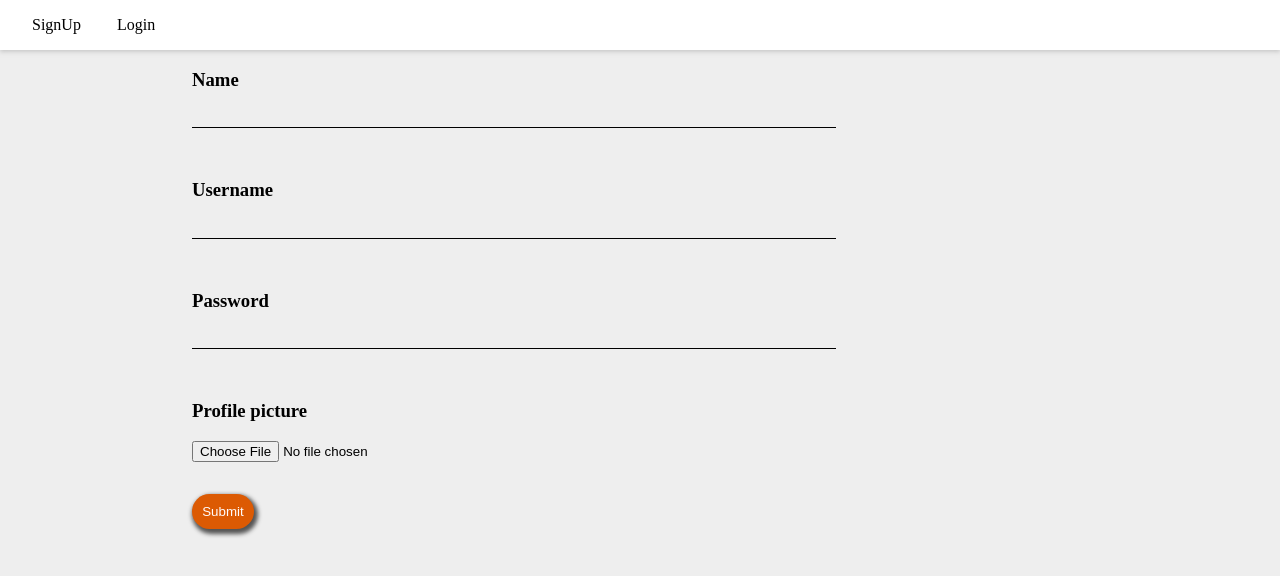
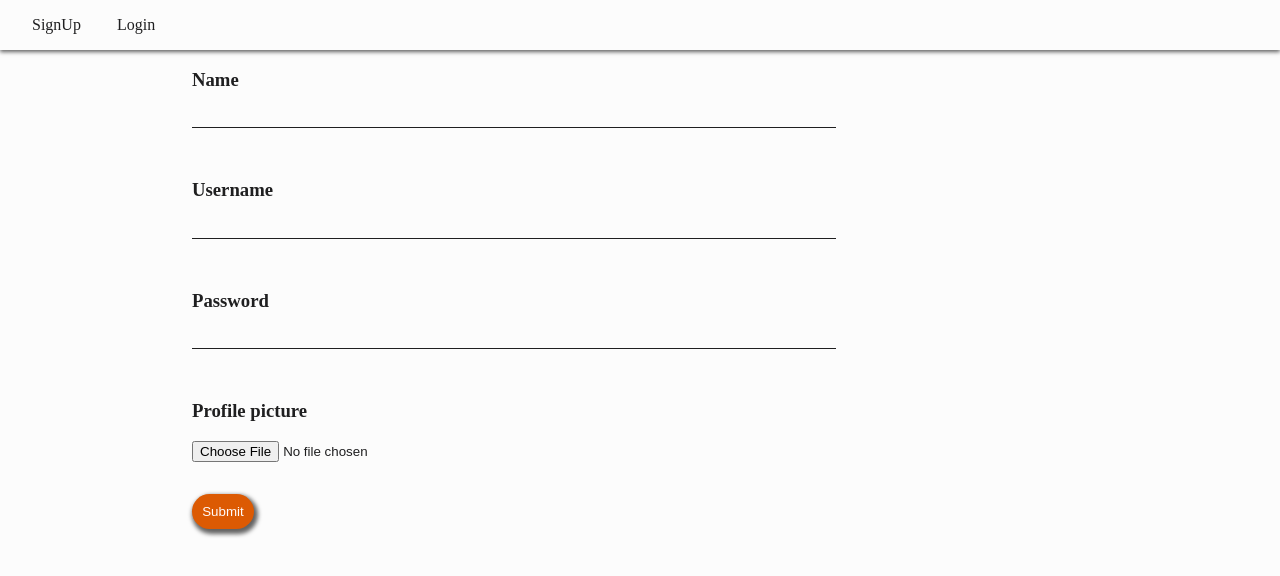
Before and after one commit to JaleelR/capstoneproject, a Flask app: page /register in a window 1280 px wide; the page is wider, and only the part inside the window is pictured. Shown: the top 576 px of that part. Run offline with Flask 3, Linux system fonts and the light colour scheme; some libraries are stand-ins or nearby versions.

Commit message:
finished project, a whole lot to fix up lol

```diff
--- a/Forms.py
+++ b/Forms.py
@@ -25,4 +25,4 @@ class MakePostForm(FlaskForm):
 
 
 class EditPostForm(FlaskForm):
-    text = TextAreaField("content", validators=[InputRequired()])
+    text = StringField("content", validators=[InputRequired()])
--- a/app.py
+++ b/app.py
@@ -339,15 +339,19 @@ def likeposts(post_id):
         new_like = Like(user_id=user.id, post_id=post.id)
         db.session.add(new_like)
         db.session.commit()
-        return f"successfully liked"
+
+        return  (f"successfully liked")
 
 
 
 
-@app.route("/users/<int:user_id>/likes")
+@app.route("/user/<int:user_id>/likes")
 def userlikes(user_id):
-    if not g.user:
-        flash("please sign up first", "danger")
-        return redirect("/register")
-    user = User.query.get_or_404(user_id)
-    return render_template("users/likes.html", user = user)
+
+        if not g.user:
+            flash("please sign up first", "danger")
+            return redirect("/register")
+        user = User.query.get_or_404(user_id)
+        mylikes = Like.query.filter(Like.user_id == user.id ).order_by(Like.id.desc()).all()
+
+        return render_template("users/likes.html", user = user, likes = mylikes)
--- a/static/app-css.css
+++ b/static/app-css.css
@@ -1,13 +1,71 @@
 
 /* //////////////register.html login.html and edituser.html////////////// */
+
+:root {
+  --light: #fcfcfc;
+  --motivateorange:  rgb(220, 90, 3);
+  --null: #8a8a8a;
+  --dark: rgb(31, 31, 32);
+  --darkshadow: rgb(59, 59, 59);
+  --lightshadow: rgb(99, 99, 99);
+}
+
+.light {
+    --bg: var(--light);
+    --text: var(--dark);
+   --shadow: var(--lightshadow);
+}
+
+.dark{
+--bg: var(--dark);
+--text: var(--light);
+--shadow: var(--darkshadow);
+}
+
 
 body{
     padding: 0;
     margin: 0;
     overflow-x: hidden;
-    background-color: rgb(238, 238, 238);
+
     width:100%;
+    color: var(--text);
+background-color: var(--bg);
 }
+
+
+/* ///////// navbar /////////// */
+
+h1 {
+    display: inline-block;
+     margin-left: 30%;
+}
+
+.navbar {
+background-color: var(--bg);
+color: var(--text);
+padding: 16px;
+box-shadow: 0px 2px 4px var(--shadow);
+}
+
+
+.navbar a:hover{
+    color: white;
+
+  background-color: rgb(220, 90, 3);
+}
+
+.navbar a {
+font: bold;
+ padding: 16px;
+text-decoration: none;
+color: var(--text)
+}
+
+
+
+
+
 
 
 
@@ -26,22 +84,24 @@ body{
 }
 .form #name{
 border: none;
-background-color: rgb(238, 238, 238);
-    border-bottom: 1px solid #000000;
+background-color: var(--bg);
+    border-bottom: 1px solid var(--text);
     width: 50%;
 
 }
 .form #username{
 border: none;
-background-color: rgb(238, 238, 238);
-    border-bottom: 1px solid #000000;
+color: var(--text);
+background-color: var(--bg);
+    border-bottom: 1px solid var(--text);
     width: 50%;
 
 }
 .form #password{
 border: none;
-background-color: rgb(238, 238, 238);
-    border-bottom: 1px solid #000000;
+color: var(--text);
+background-color: var(--bg);
+    border-bottom: 1px solid var(--text);
     width: 50%;
 
 }
@@ -56,35 +116,15 @@ background-color: rgb(238, 238, 238);
 /* //////////////home.html//////////////// */
 
 
-/* ///////// navbar /////////// */
-
-h1 {
-    display: inline-block;
-     margin-left: 30%;
-}
-
-.navbar {
-background-color: rgb(255, 255, 255);
-padding: 16px;
-box-shadow: 0px 2px 4px rgba(165, 165, 165, 0.5);
-}
 
 
-.navbar a:hover{
-    color: white;
-
-  background-color: rgb(221, 88, 0);
-}
-
-.navbar a {
-font: bold;
- padding: 16px;
-text-decoration: none;
-color: black;
-}
+#text {
+ border: none;
 
 
 
+    width: 50%;
+}
 
 
 
@@ -99,7 +139,7 @@ color: black;
     border-radius: 20rem;
     padding: 0.8%;
     border: 0ch;
-    box-shadow: 2px 3px 4px 2px rgb(84, 84, 84);
+    box-shadow: 2px 3px 4px 2px var(--shadow);
     text-align: center;
 }
 
--- a/static/app.js
+++ b/static/app.js
@@ -1,5 +1,23 @@
 
-/////////////Adds post functions/////////////
+////// dark and light mode ///////
+
+const lightButton = $(".light")
+const darkButton = $(".dark")
+const body = $("body")
+
+let currentTheme = localStorage.getItem("currentTheme");
+body.addClass(currentTheme);
+
+$(".themes").on("click", function () {
+    body.toggleClass("light dark")
+    currentTheme = body.hasClass("light") ? "light" : "dark";
+    localStorage.setItem("currentTheme", currentTheme);
+});
+
+
+
+
+////////////Adds post functions/////////////
 
 
 function addOnsubmit() {
@@ -119,7 +137,7 @@ let userId = $("h1").data("user")
 function addVideosOnClick() {
     $(".see-more-vids").on("click", function (e) {
         e.preventDefault();
-        addVideosFromServer()
+        addVideosFromServer();
 
     })
 }
@@ -185,20 +203,32 @@ addVideosOnClick()
 
 // likes toggle /////
 
+
+
+
+
+
+
 function likebutton() {
     $(".button-like").on("click", function (e) {
+        e.preventDefault();
+        var button = $(this);
 
-        e.preventDefault();
-        $(this).toggleClass("button-inlikes");
-        if ($(this).hasClass("button-like")){
-            $(this).html("Like")
-        }
-        if ($(this).hasClass("button-inlikes")) {
-            $(this).html("Liked")
-        }
-        })
+        $.ajax({
+            type: "POST",
+            url: `/users/${button.data("postid")}/likepost`,
 
-    }
+            success: function () {
+                button.toggleClass("button-like button-inlikes");
+                if (button.hasClass("button-like")) {
+                    button.html("Like again");
+                }
+                if (button.hasClass("button-inlikes")) {
+                    button.html("Liked");
+                }
 
-
+            }
+        });
+    });
+}
 likebutton();
--- a/templates/base.html
+++ b/templates/base.html
@@ -11,7 +11,7 @@
 </head>
 <link rel="stylesheet" href="https://cdnjs.cloudflare.com/ajax/libs/font-awesome/5.15.3/css/all.min.css">
 
-<body>
+<body class ="light">
     {% block nav %}
 
     <nav class="navbar">
```
Also changed, not shown: other parts of static/app-css.css (+77 -3 lines), templates/home.html (+19 -11 lines), templates/users/likes.html (added, +80 -0 lines), templates/users/userdetails.html (+9 -4 lines).
